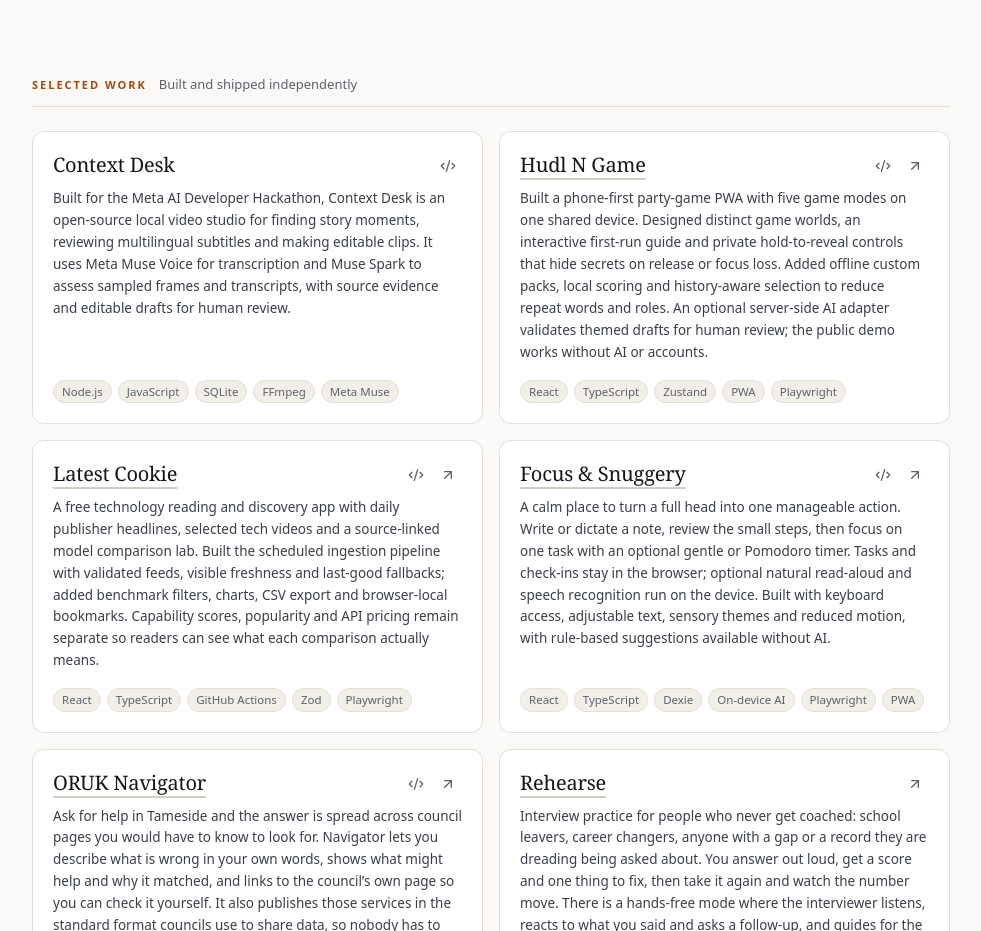
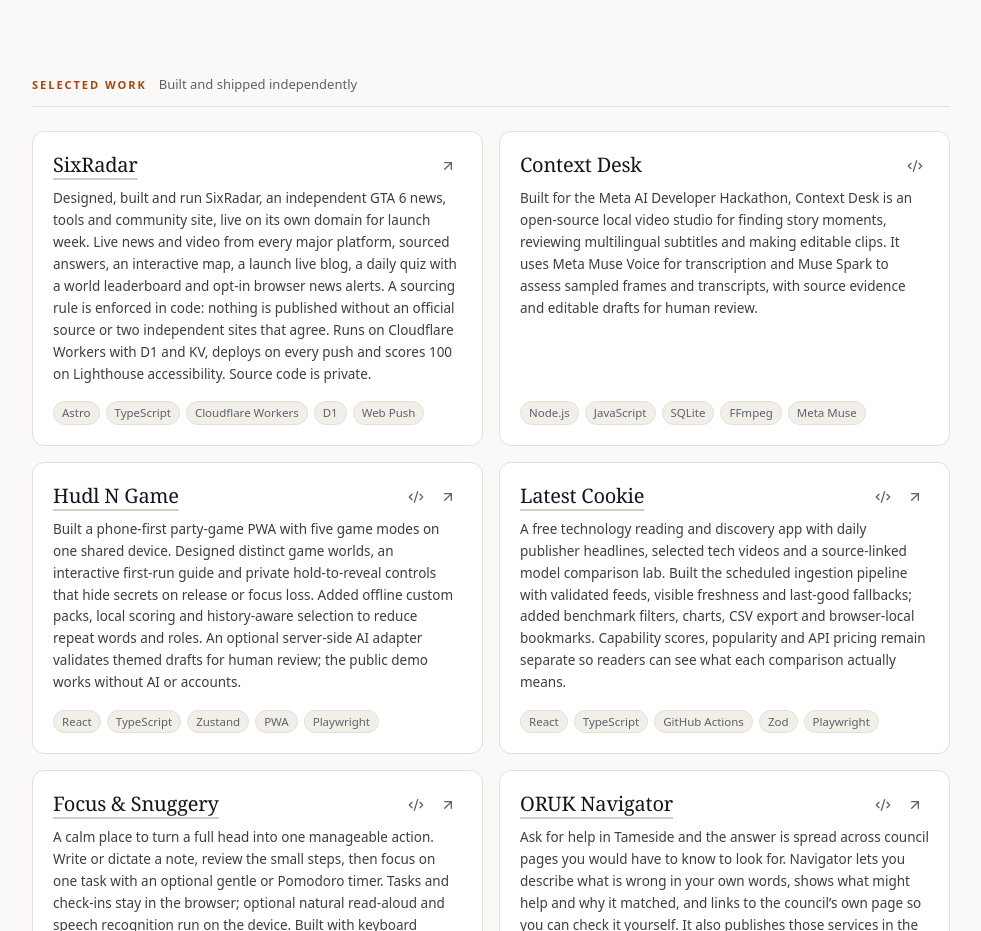
Before and after one commit to SayamDev/cv, a React (Vite) app: page / in a window 1280 px wide. Shown: the part 2600-3531 px from the top of the page, without its empty margins (248-1229 px from the left). Built offline with nearby package versions, Linux system fonts and the light colour scheme.

Commit message:
Add SixRadar to projects

```diff
--- a/public/cv.json
+++ b/public/cv.json
@@ -1,6 +1,6 @@
 {
   "$comment": "Generated from src/data/cv.ts — do not edit by hand.",
-  "generatedAt": "2026-10-09",
+  "generatedAt": "2026-11-17",
   "name": "Sayam Ajmal",
   "headline": "Front-end and full-stack developer building AI-assisted products",
   "location": "Manchester, UK",
@@ -106,6 +106,30 @@
     }
   ],
   "projects": [
+    {
+      "name": "SixRadar",
+      "blurb": "Designed, built and run SixRadar, an independent GTA 6 news, tools and community site, live on its own domain for launch week. Live news and video from every major platform, sourced answers, an interactive map, a launch live blog, a daily quiz with a world leaderboard and opt-in browser news alerts. A sourcing rule is enforced in code: nothing is published without an official source or two independent sites that agree. Runs on Cloudflare Workers with D1 and KV, deploys on every push and scores 100 on Lighthouse accessibility. Source code is private.",
+      "href": "https://sixradar.com",
+      "tags": [
+        "Astro",
+        "TypeScript",
+        "Cloudflare Workers",
+        "D1",
+        "Web Push"
+      ]
+    },
+    {
+      "name": "Context Desk",
+      "blurb": "Built for the Meta AI Developer Hackathon, Context Desk is an open-source local video studio for finding story moments, reviewing multilingual subtitles and making editable clips. It uses Meta Muse Voice for transcription and Muse Spark to assess sampled frames and transcripts, with source evidence and editable drafts for human review.",
+      "repo": "https://github.com/SayamDev/context-desk",
+      "tags": [
+        "Node.js",
+        "JavaScript",
+        "SQLite",
+        "FFmpeg",
+        "Meta Muse"
+      ]
+    },
     {
       "name": "Hudl N Game",
       "blurb": "Built a phone-first party-game PWA with five game modes on one shared device. Designed distinct game worlds, an interactive first-run guide and private hold-to-reveal controls that hide secrets on release or focus loss. Added offline custom packs, local scoring and history-aware selection to reduce repeat words and roles. An optional server-side AI adapter validates themed drafts for human review; the public demo works without AI or accounts.",
--- a/src/data/cv.ts
+++ b/src/data/cv.ts
@@ -148,6 +148,13 @@ export const cv: CV = {
     },
   ],
   projects: [
+    {
+      name: 'SixRadar',
+      blurb:
+        'Designed, built and run SixRadar, an independent GTA 6 news, tools and community site, live on its own domain for launch week. Live news and video from every major platform, sourced answers, an interactive map, a launch live blog, a daily quiz with a world leaderboard and opt-in browser news alerts. A sourcing rule is enforced in code: nothing is published without an official source or two independent sites that agree. Runs on Cloudflare Workers with D1 and KV, deploys on every push and scores 100 on Lighthouse accessibility. Source code is private.',
+      href: 'https://sixradar.com',
+      tags: ['Astro', 'TypeScript', 'Cloudflare Workers', 'D1', 'Web Push'],
+    },
     {
       name: 'Context Desk',
       blurb:
```
